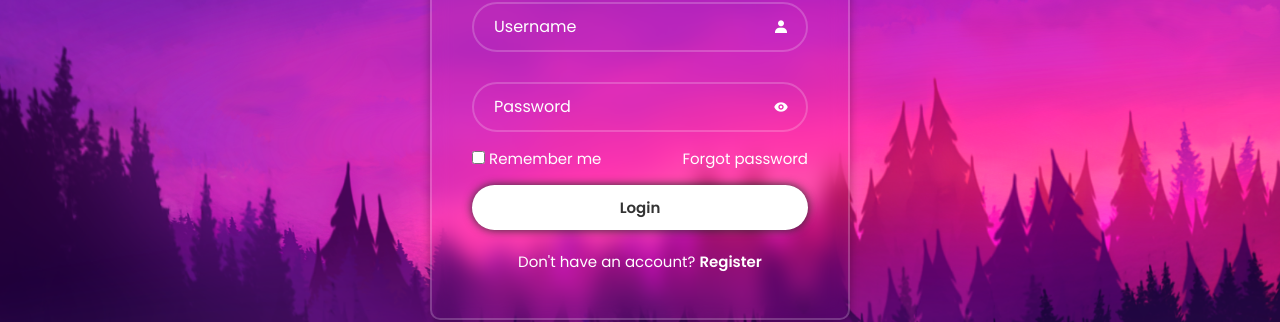
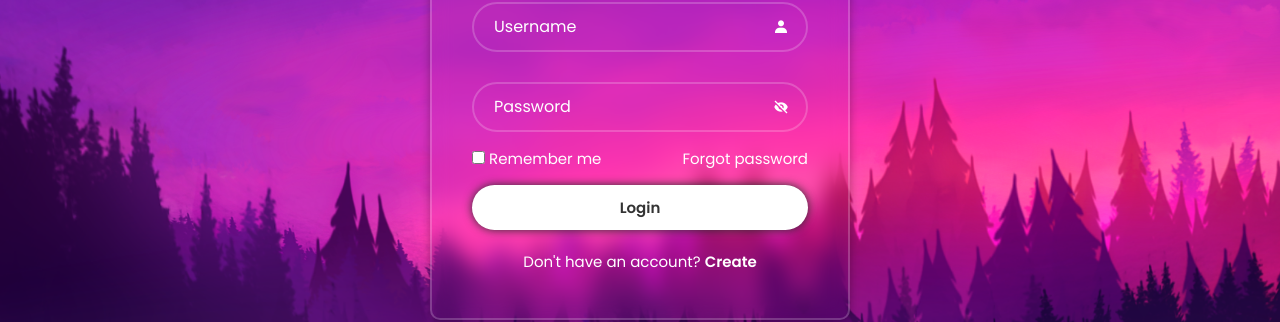
Before and after one commit to ManishPrakkash/aesthetic-login, a React (Vite) app in the folder loginForm/: page / in a window 1280 px wide. Shown: the part 298-620 px from the top of the page. Built offline with nearby package versions, Linux system fonts and the light colour scheme.

Commit message:
bugs fixed

```diff
--- a/loginForm/src/App.jsx
+++ b/loginForm/src/App.jsx
@@ -1,6 +1,4 @@
 import { useEffect, useState } from 'react'
-import reactLogo from './assets/react.svg'
-import viteLogo from '/vite.svg'
 import './App.css'
 
   function App() {
@@ -20,7 +18,6 @@ import './App.css'
         }
       }
     }, []);
-
   return (
     <>
     <div className="form">
@@ -34,7 +31,7 @@ import './App.css'
 
       <div className="input-box">
         <input id='pass' type="password" placeholder='Password' required/>
-        <i  id='icon' className='bx bxs-show' ></i>
+        <i  id='icon' className='bx bxs-hide' ></i>
       </div>
 
       <div className="remember"><label><input type="checkbox"/> Remember me</label>
@@ -43,7 +40,7 @@ import './App.css'
 
       <button type='submit' className='btn'>Login</button>
       <div className="register">
-        <p>Don't have an account? <a href="https://support.google.com/mail/answer/56256?hl=en">Register</a></p>
+        <p>Don't have an account? <a href="https://support.google.com/mail/answer/56256?hl=en">Create</a></p>
       </div>
    </form>
     </div>
```
